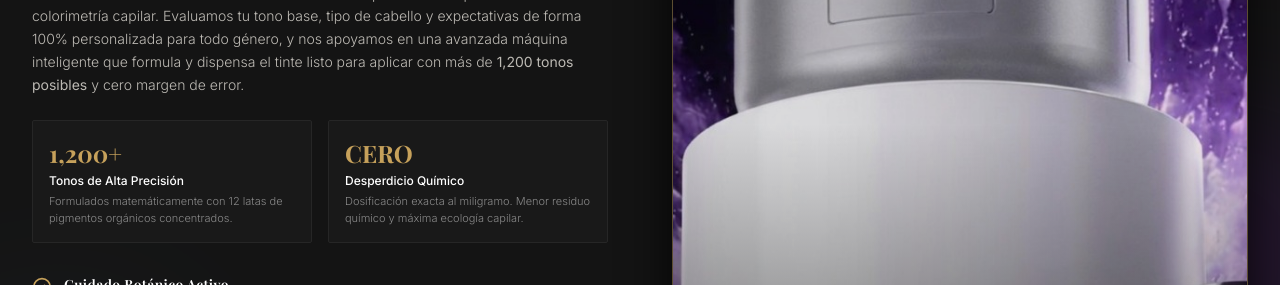
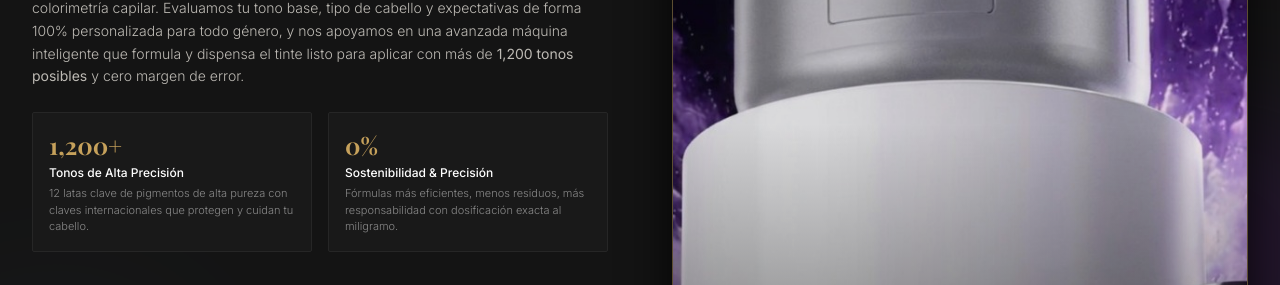
Before and after one commit to altusmarketingdigital-mx/Aura-IA-Color, a React (Vite) app in the folder frontend/: page / in a window 1280 px wide. Shown: the part 1280-1565 px from the top of the page. Built offline with nearby package versions, Linux system fonts and the light colour scheme; no server answers; a web font is replaced by a local one.

Commit message:
feat: actualizar desperdicio por sostenibilidad (0%) y latas clave por cuidado y salud capilar

```diff
--- a/frontend/src/pages/Home.tsx
+++ b/frontend/src/pages/Home.tsx
@@ -131,12 +131,12 @@ export const Home: React.FC = () => {
                 <div className="bg-[#191919] p-4 rounded-sm border border-[#262626]">
                   <span className="text-2xl font-serif text-[#C6A15B] font-bold block mb-1">1,200+</span>
                   <p className="text-xs text-[#FFFFFF] font-medium">Tonos de Alta Precisión</p>
-                  <p className="text-[11px] text-[#888888] mt-1 font-light">Formulados matemáticamente con 12 latas de pigmentos orgánicos concentrados.</p>
+                  <p className="text-[11px] text-[#888888] mt-1 font-light">12 latas clave de pigmentos de alta pureza con claves internacionales que protegen y cuidan tu cabello.</p>
                 </div>
                 <div className="bg-[#191919] p-4 rounded-sm border border-[#262626]">
-                  <span className="text-2xl font-serif text-[#C6A15B] font-bold block mb-1">CERO</span>
-                  <p className="text-xs text-[#FFFFFF] font-medium">Desperdicio Químico</p>
-                  <p className="text-[11px] text-[#888888] mt-1 font-light">Dosificación exacta al miligramo. Menor residuo químico y máxima ecología capilar.</p>
+                  <span className="text-2xl font-serif text-[#C6A15B] font-bold block mb-1">0%</span>
+                  <p className="text-xs text-[#FFFFFF] font-medium">Sostenibilidad & Precisión</p>
+                  <p className="text-[11px] text-[#888888] mt-1 font-light">Fórmulas más eficientes, menos residuos, más responsabilidad con dosificación exacta al miligramo.</p>
                 </div>
               </div>
 
--- a/frontend/src/pages/IATechnology.tsx
+++ b/frontend/src/pages/IATechnology.tsx
@@ -45,13 +45,13 @@ export const IATechnology: React.FC = () => {
           </div>
           <div className="bg-[#171717] border border-[#262626] p-5 rounded-sm text-center">
             <span className="text-3xl font-serif text-[#06b6d4] font-bold block mb-1">12</span>
-            <p className="text-xs text-[#FFFFFF] uppercase tracking-wider font-semibold">Latas Originales</p>
-            <p className="text-[10px] text-[#888888] mt-1">Con claves internacionales que evitan la piratería comercial</p>
+            <p className="text-xs text-[#FFFFFF] uppercase tracking-wider font-semibold">Latas Clave & Cuidado</p>
+            <p className="text-[10px] text-[#888888] mt-1">Concentrados puros de alta pureza con claves internacionales que protegen tu cabello</p>
           </div>
           <div className="bg-[#171717] border border-[#262626] p-5 rounded-sm text-center">
-            <span className="text-3xl font-serif text-[#bc13fe] font-bold block mb-1">CERO</span>
-            <p className="text-xs text-[#FFFFFF] uppercase tracking-wider font-semibold">Desperdicio</p>
-            <p className="text-[10px] text-[#888888] mt-1">Fórmula exacta al gramo sin sobrantes</p>
+            <span className="text-3xl font-serif text-[#bc13fe] font-bold block mb-1">0%</span>
+            <p className="text-xs text-[#FFFFFF] uppercase tracking-wider font-semibold">Sostenibilidad</p>
+            <p className="text-[10px] text-[#888888] mt-1">Fórmulas más eficientes, menos residuos, más responsabilidad</p>
           </div>
           <div className="bg-[#171717] border border-[#262626] p-5 rounded-sm text-center">
             <span className="text-3xl font-serif text-[#DFBF7E] font-bold block mb-1">100%</span>
```
